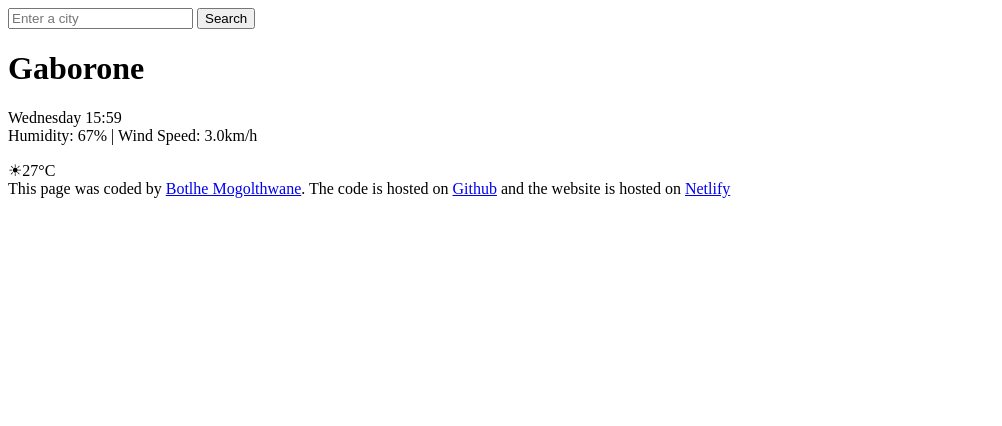
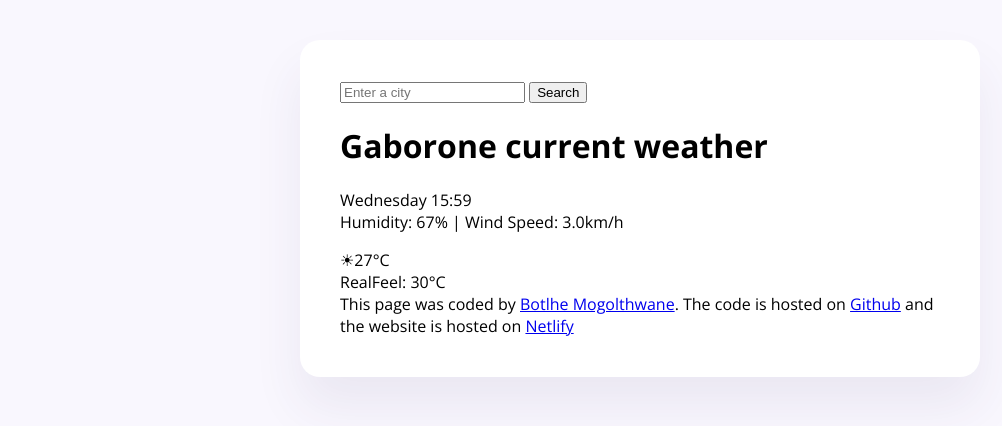
Before and after one commit to Botlhe-M/tepoLoapi, a plain HTML site: page index.html in a window 1280 px wide. Shown: the whole page, without its empty margins (0-1002 px from the left). Drawn offline with nearby package versions, Linux system fonts and the light colour scheme.

Commit message:
styled main container and added custom fonts

```diff
--- a/index.html
+++ b/index.html
@@ -4,9 +4,17 @@
     <meta charset="UTF-8" />
     <meta http-equiv="X-UA-Compatible" content="IE=edge" />
     <meta name="viewport" content="width=device-width, initial-scale=1.0" />
+    <link rel="stylesheet" href="src/style.css" />
+    <link rel="preconnect" href="https://fonts.googleapis.com" />
+    <link rel="preconnect" href="https://fonts.gstatic.com" crossorigin />
+    <link
+      href="https://fonts.googleapis.com/css2?family=Open+Sans:ital,wght@0,300;0,400;0,500;0,700;1,300;1,400;1,500;1,600;1,700&display=swap"
+      rel="stylesheet"
+    />
     <title>Tepo Loapi</title>
   </head>
   <body>
+    <div class="container">
       <header>
         <form>
           <input
@@ -19,7 +27,7 @@
         </form>
       </header>
       <main>
-      <h1>Gaborone</h1>
+        <h1>Gaborone current weather</h1>
         <div>
           <p>
             Wednesday 15:59
@@ -27,14 +35,19 @@
             Humidity: 67% | Wind Speed: 3.0km/h
           </p>
         </div>
-      <div>☀27&deg;C</div>
+        <div>
+          ☀27&deg;C <br />
+          RealFeel: 30&deg;C
+        </div>
       </main>
       <footer>
         This page was coded by
-      <a href="https://github.com/Botlhe-M">Botlhe Mogolthwane</a>. The code is
-      hosted on <a href="https://github.com/Botlhe-M/tepoLoapi">Github</a> and
-      the website is hosted on
+        <a href="https://github.com/Botlhe-M">Botlhe Mogolthwane</a>. The code
+        is hosted on
+        <a href="https://github.com/Botlhe-M/tepoLoapi">Github</a> and the
+        website is hosted on
         <a href="https://tepoloapi.netlify.app/">Netlify</a>
       </footer>
+    </div>
   </body>
 </html>
--- /dev/null
+++ b/src/style.css
@@ -0,0 +1,12 @@
+body {
+  background-color: #f9f7fe;
+  font-family: "Open Sans", sans-serif;
+}
+.container {
+  background-color: #ffffff;
+  max-width: 600px;
+  margin: 40px auto;
+  padding: 40px;
+  box-shadow: 0 30px 50px rgba(65, 50, 100, 0.08);
+  border-radius: 20px;
+}
```
Lines whose indentation alone changed are shown as unchanged.
